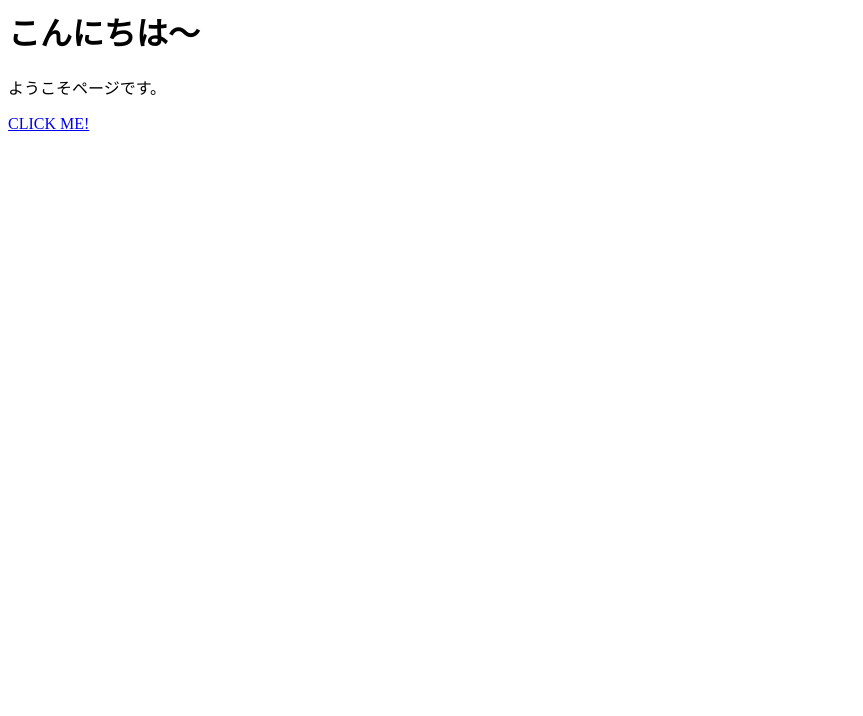
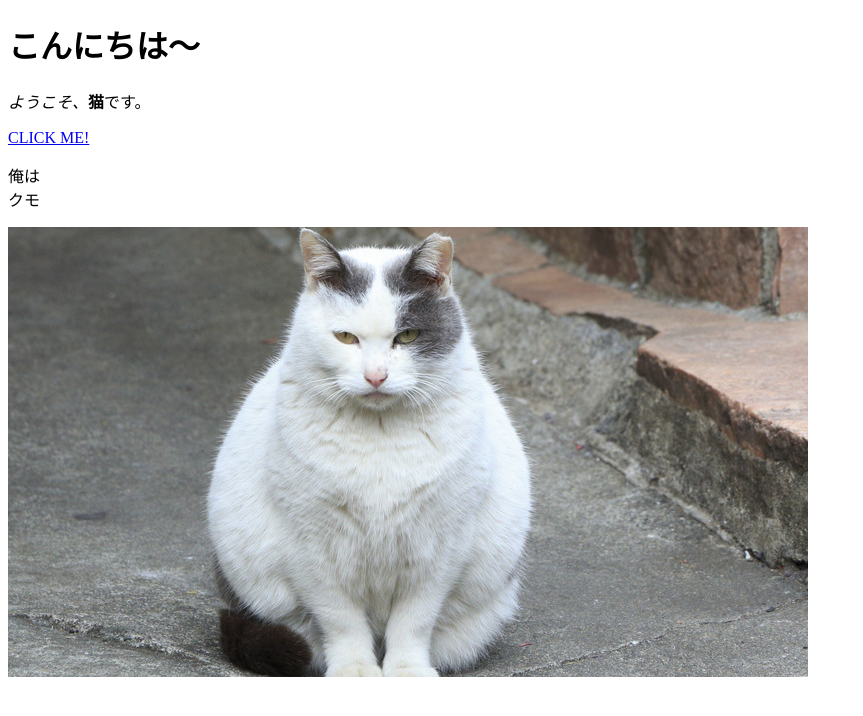
Before and after one commit to Ninjinpendayo/Cartoon-Hero, a plain HTML site: page test.html in a window 1280 px wide. Shown: the whole page, without its empty margins (0-863 px from the left). Drawn offline with Linux system fonts and the light colour scheme.

Commit message:
Added cat image and a few more elements

```diff
--- a/test.html
+++ b/test.html
@@ -1,3 +1,14 @@
-<h1> こんにちは〜</h1>
-<p>ようこそページです。</p>
-<a href="https://google.com"target="_blank"title="Let's go google!">CLICK ME!</a>
+<!DOCTYPE html>
+<html>
+<head>
+	<title>TEST PAGE!!</title>
+</head>
+<body>
+	<h1> こんにちは〜</h1>
+	<p><i>ようこそ、</i><b>猫</b>です。</p>
+	<a href="https://google.com"target="_blank"title="Let's go google!">CLICK ME!</a>
+	<p>俺は<br>
+	クモ</p>
+	<img src="img/cat.jpeg">
+</body>
+</html>
```
Also changed, not shown: img/cat.jpeg (added).
